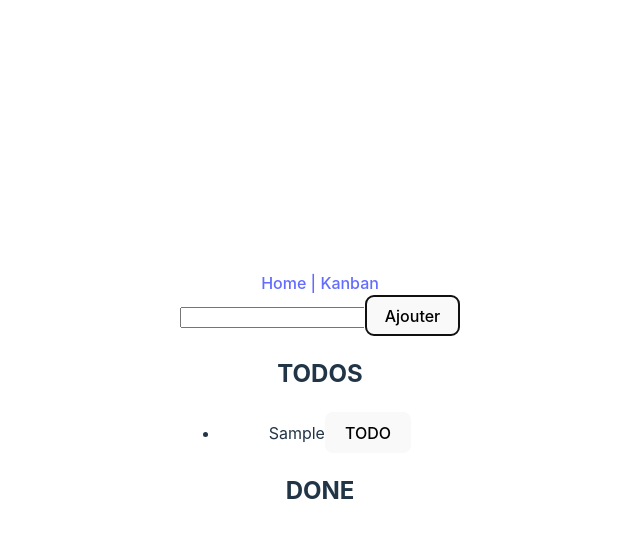
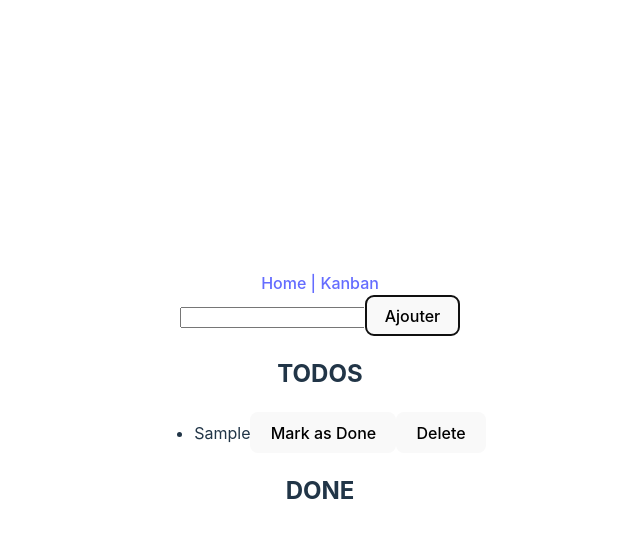
Before and after one commit to Xinginn/MyDigitalCampus-REACT-EX1, a React (Vite) app: page /kanban in a window 1280 px wide. Both pictures are taken after typing "Sample" into the empty fields and a click on the button "Ajouter". Shown: the top 538 px of the page, without its empty margins (320-960 px from the left). Built offline with nearby package versions, Linux system fonts and the light colour scheme.

Commit message:
feat: add delete for todoItem

```diff
--- a/src/components/TodoItem.jsx
+++ b/src/components/TodoItem.jsx
@@ -1,10 +1,12 @@
-export function TodoItem({ item, handleClick }) {
+export function TodoItem({ item, handleClick, handleDelete }) {
+
 	return (
 		<li>
 			<span>{item.name}</span>
 			<button type="button" onClick={() => handleClick(item)}>
-				TODO
+				Mark as {(item.state === "todo") ? 'Done' : 'To Do'}
 			</button>
+      <button type="button" onClick={() => handleDelete(item)}> Delete </button>
 		</li>
 	);
 }
--- a/src/views/Kanban.jsx
+++ b/src/views/Kanban.jsx
@@ -16,12 +16,12 @@ function Kanban() {
 
 	function handleSubmit(event) {
 		event.preventDefault();
-
 		setTodos([
 			...todos,
 			{
 				name: form.todo,
 				state: STATE.TODO,
+        id: (todos.length === 0) ? 0 : todos[todos.length-1].id +1
 			},
 		]);
 
@@ -51,6 +51,15 @@ function Kanban() {
 		setTodos(newTodos);
 	}
 
+  function handleDelete(item) {
+		const newTodos = todos.filter((elem) => {
+      console.log(item.id !== elem.id)
+      return (item.id !== elem.id)
+    });
+
+		setTodos(newTodos);
+	}
+
 	return (
 		<div className="Kanban">
 
@@ -65,7 +74,7 @@ function Kanban() {
 						return item.state === STATE.TODO;
 					})
 					.map(function (item) {
-						return <TodoItem key={item.name} item={item} handleClick={handleClick} />;
+						return <TodoItem key={item.name} item={item} handleClick={handleClick} handleDelete={handleDelete} />;
 					})}
 			</ul>
 
@@ -76,7 +85,7 @@ function Kanban() {
 						return item.state === STATE.DONE;
 					})
 					.map(function (item) {
-						return <TodoItem key={item.name} item={item} handleClick={handleClick} />;
+						return <TodoItem key={item.name} item={item} handleClick={handleClick} handleDelete={handleDelete}/>;
 					})}
 			</ul>
 		</div>
```
